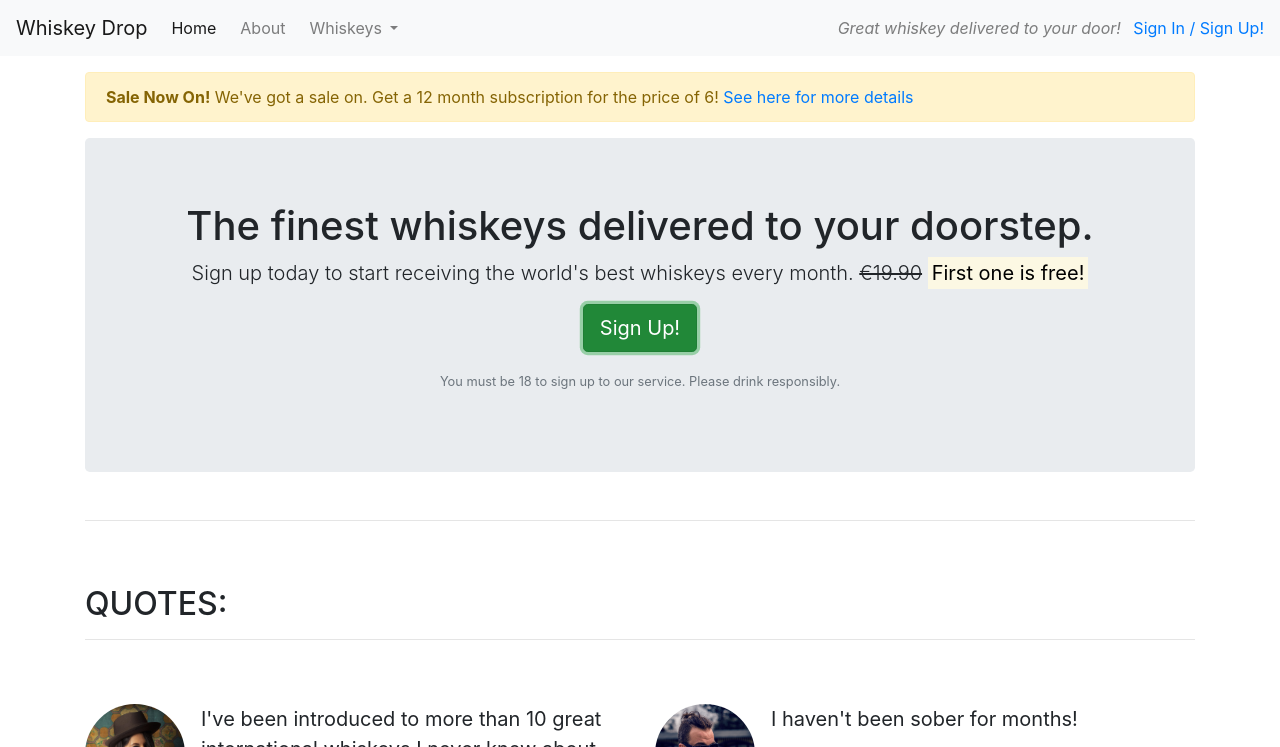
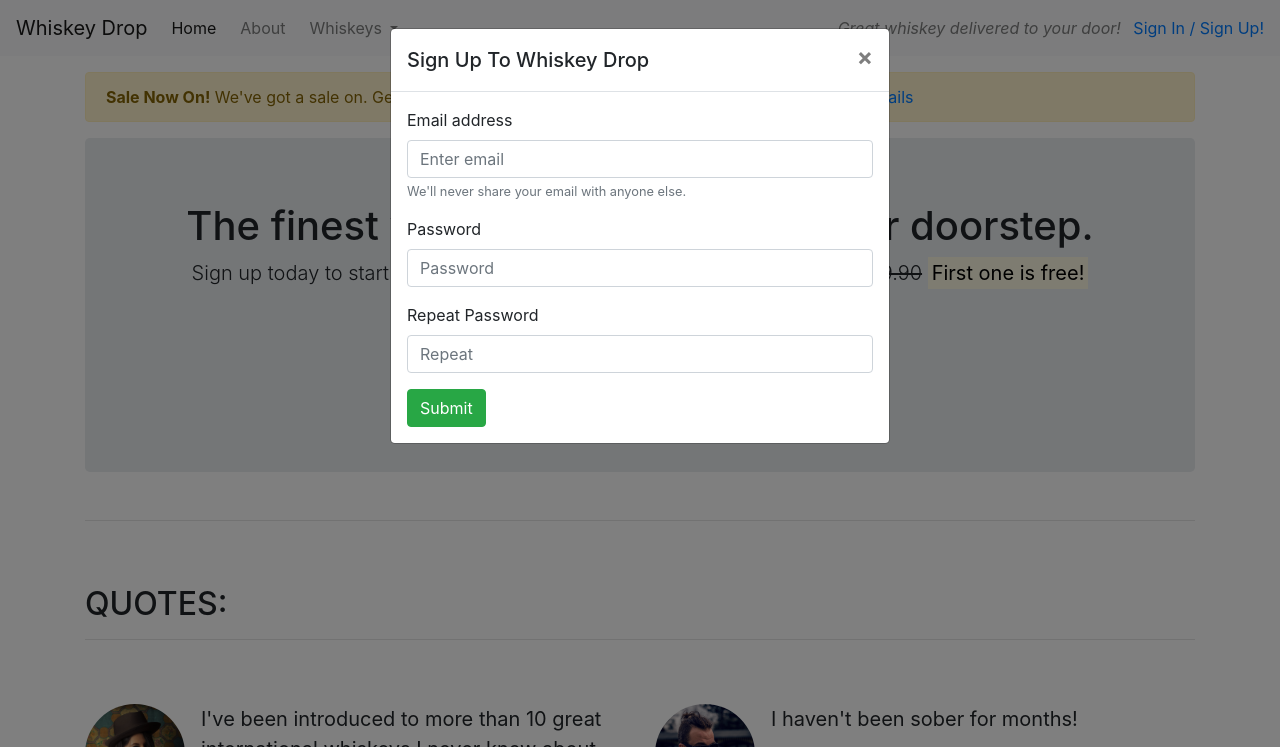
Before and after one commit to ElisabethCheston/whiskey-site, a plain HTML site: page index.html in a window 1280 px wide. Both pictures are taken after a click on the button "Sign Up!". Shown: the top 747 px of the page. Drawn offline with nearby package versions, Linux system fonts and the light colour scheme.

Commit message:
Made a sign up form for the sing up button with password.

```diff
--- a/index.html
+++ b/index.html
@@ -61,7 +61,7 @@
                      <s class="d-none d-sm-inline">€19.90</s>
                      <span class="d-line d-sm-none"><br></span>
                     <strong><mark>First one is free!</mark></strong></p>
-                    <p><button class="btn btn-lg btn-success">Sign Up!</button></p>
+                    <p><button class="btn btn-lg btn-success" data-toggle="modal" data-target="#signUpModal">Sign Up!</button></p>
                     <p class="text-muted"><small>You must be 18 to sign up to our service. Please drink responsibly.</small></p>
                 </section>
             </div>
@@ -141,9 +141,36 @@
                 </div>
             </section>
             <!--/feature-->
+        </article>
+        <div class="modal" tabindex="-1" role="dialog" id="signUpModal">
+        <div class="modal-dialog" role="document">
+            <div class="modal-content">
+            <div class="modal-header">
+                <h5 class="modal-title">Sign Up To Whiskey Drop </h5>
+                <button type="button" class="close" data-dismiss="modal" aria-label="Close">
+                <span aria-hidden="true">&times;</span>
+                </button>
+            </div>
+            <div class="modal-body">
+                <form>
+  <div class="form-group">
+    <label for="exampleInputEmail1">Email address</label>
+    <input type="email" class="form-control" id="exampleInputEmail1" aria-describedby="emailHelp" placeholder="Enter email">
+    <small id="emailHelp" class="form-text text-muted">We'll never share your email with anyone else.</small>
+  </div>
+  <div class="form-group">
+    <label for="password">Password</label>
+    <input type="password" class="form-control" id="password" placeholder="Password">
+  </div>
+  <div class="form-group">
+    <label for="repeatPassword">Repeat Password</label>
+    <input type="password" class="form-control" id="repeatPassword" placeholder="Repeat">
+  </div>
 
-
-        </article>
+  <button type="submit" class="btn btn-success">Submit</button>
+</form>
+        </div>
+        </div>
         <script src="https://code.jquery.com/jquery-3.5.1.slim.min.js" integrity="sha384-DfXdz2htPH0lsSSs5nCTpuj/zy4C+OGpamoFVy38MVBnE+IbbVYUew+OrCXaRkfj" crossorigin="anonymous"></script>
         <script src="https://cdn.jsdelivr.net/npm/popper.js@1.16.1/dist/umd/popper.min.js" integrity="sha384-9/reFTGAW83EW2RDu2S0VKaIzap3H66lZH81PoYlFhbGU+6BZp6G7niu735Sk7lN" crossorigin="anonymous"></script>
         <script src="https://stackpath.bootstrapcdn.com/bootstrap/4.5.2/js/bootstrap.min.js" integrity="sha384-B4gt1jrGC7Jh4AgTPSdUtOBvfO8shuf57BaghqFfPlYxofvL8/KUEfYiJOMMV+rV" crossorigin="anonymous"></script>
```
